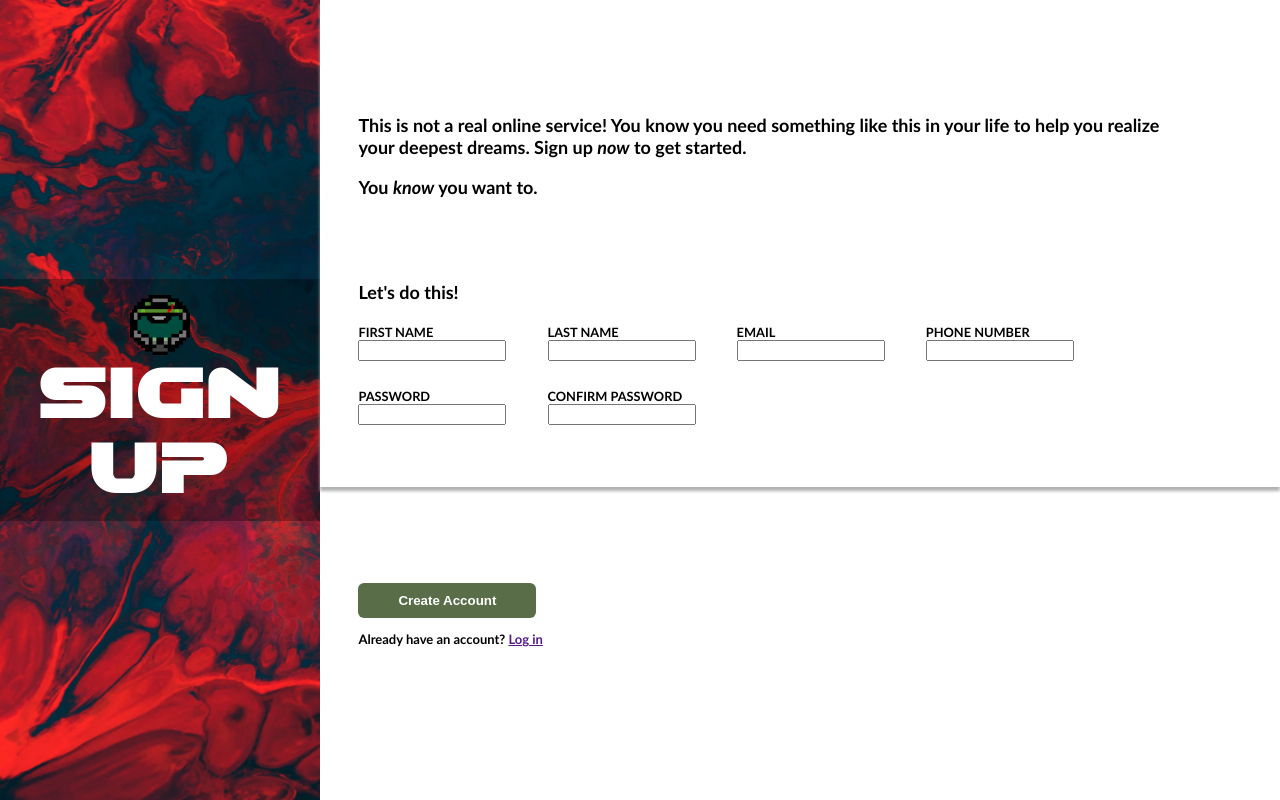
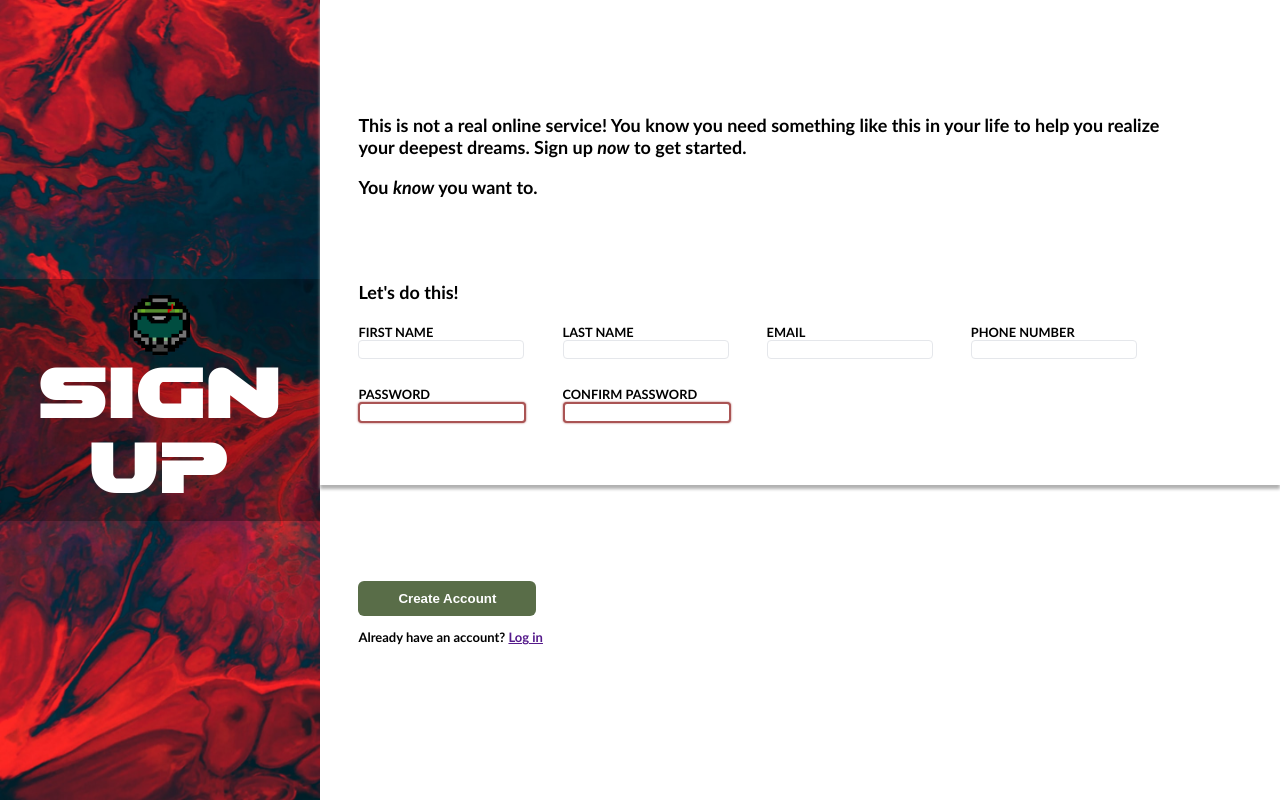
Before and after one commit to TravTheBav/sign-up-form, a plain HTML site: page index.html in a window 1280 px wide. Drawn offline with Linux system fonts and the light colour scheme.

Commit message:
dynamic border colors for inputs

```diff
--- a/index.html
+++ b/index.html
@@ -41,11 +41,11 @@
                 </li>
                 <li>
                     <label for="pwd">PASSWORD</label>
-                    <input type="password" id="pwd" name="pwd">
+                    <input type="password" id="pwd" name="pwd" class="error">
                 </li>
                 <li>
                     <label for="confirm-pwd">CONFIRM PASSWORD</label>
-                    <input type="password" id="confirm-pwd">
+                    <input type="password" id="confirm-pwd" class="error">
                 </li>
             </ul>
         </div>
--- a/styles.css
+++ b/styles.css
@@ -79,7 +79,8 @@ li {
     list-style: none;
     display: inline-flex;
     flex-direction: column;
-    margin: 0px 0px 24px 0px;
+    margin: 0px min(5vw, 40px) 24px 0px;
+    width: 160px;
 }
 
 label {
@@ -88,7 +89,24 @@ label {
 }
 
 input {
-    width: min(85%, 140px);
+    width: inherit;
+    border-color: #E5E7EB;
+    border-style: solid;
+    border-width: 1px;
+    border-radius: 4px;
+    outline: none;
+}
+
+input.error {
+    border-color: #aa5454;
+    border-width: 2px;
+    box-shadow: 0px 0px 2px #aa5454;
+}
+
+input:focus {
+    border-color: #5c9bc2;
+    border-width: 2px;
+    box-shadow: 0px 0px 2px #5c9bc2;
 }
 
 .sign-up-form {
```
